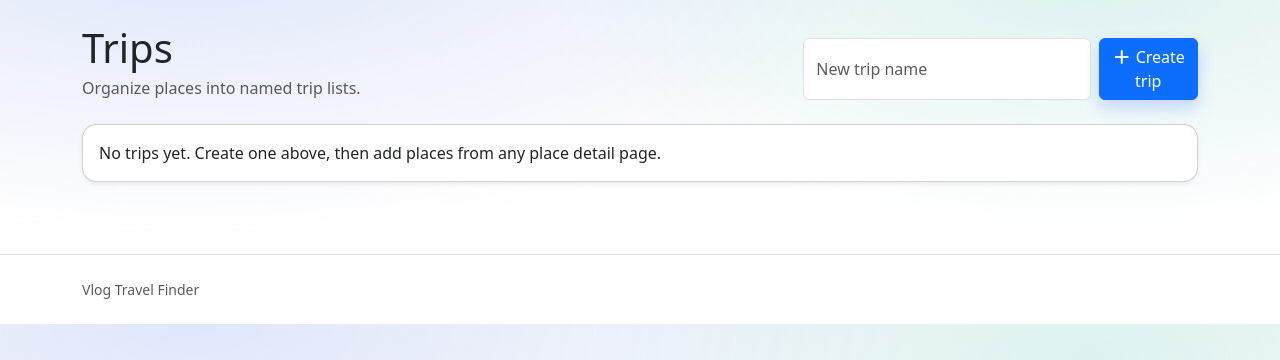
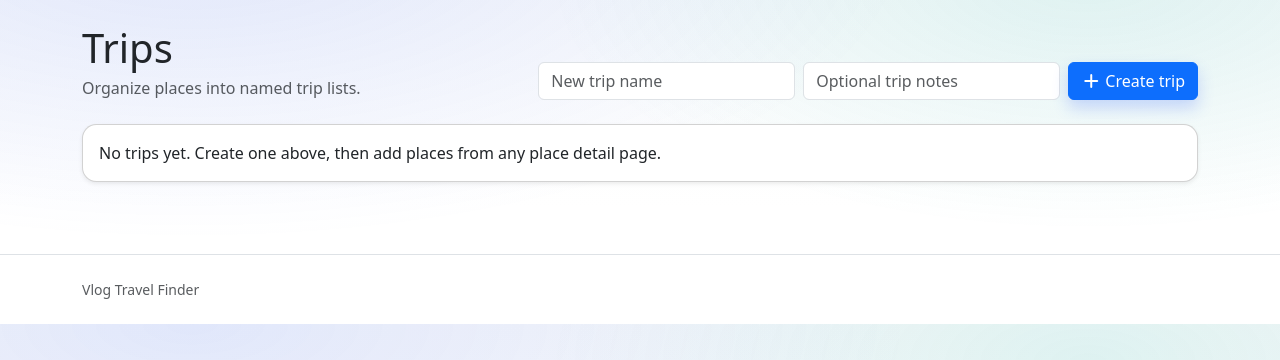
Before and after one commit to drakeg/vlog_travel_finder, a Flask app: page /trips in a window 1280 px wide. Shown: the part 60-420 px from the top of the page. Run offline with Flask 3, Linux system fonts and the light colour scheme; the visitor is signed in with stand-in values (Sample User, id 1); data comes from the database, SQL or seed files in the repository; data that the repository does not hold is empty.

Commit message:
feat: add trip notes to trip list UI

```diff
--- a/templates/public/trips.html
+++ b/templates/public/trips.html
@@ -8,9 +8,10 @@
       <h1 class="mb-1">Trips</h1>
       <div class="text-muted">Organize places into named trip lists.</div>
     </div>
-    <form method="post" action="{{ url_for('public.trips') }}" class="d-flex gap-2">
+    <form method="post" action="{{ url_for('public.trips') }}" class="d-flex flex-column flex-md-row gap-2">
       <input class="form-control" type="text" name="name" placeholder="New trip name" required />
-      <button class="btn btn-primary" type="submit">
+      <input class="form-control" type="text" name="notes" placeholder="Optional trip notes" />
+      <button class="btn btn-primary text-nowrap" type="submit">
         <i class="fa-solid fa-plus me-1"></i>Create trip
       </button>
     </form>
@@ -23,9 +24,12 @@
           <div class="card shadow-sm h-100">
             <div class="card-body d-flex flex-column">
               <h2 class="h5">{{ trip.name }}</h2>
-              <div class="text-muted mb-3">
+              <div class="text-muted mb-2">
                 {{ trip_counts.get(trip.id, 0) }} place{% if trip_counts.get(trip.id, 0) != 1 %}s{% endif %}
               </div>
+              {% if trip.notes %}
+                <p class="text-body-secondary small mb-3">{{ trip.notes }}</p>
+              {% endif %}
               <div class="mt-auto d-flex gap-2">
                 <a class="btn btn-outline-primary flex-grow-1" href="{{ url_for('public.trip_detail', trip_id=trip.id) }}">
                   View trip
```
